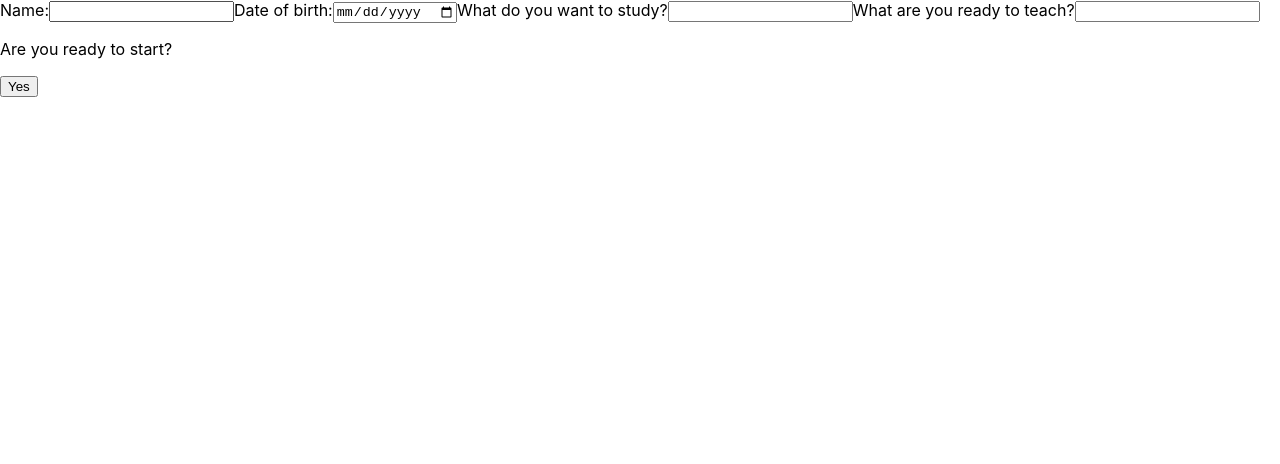
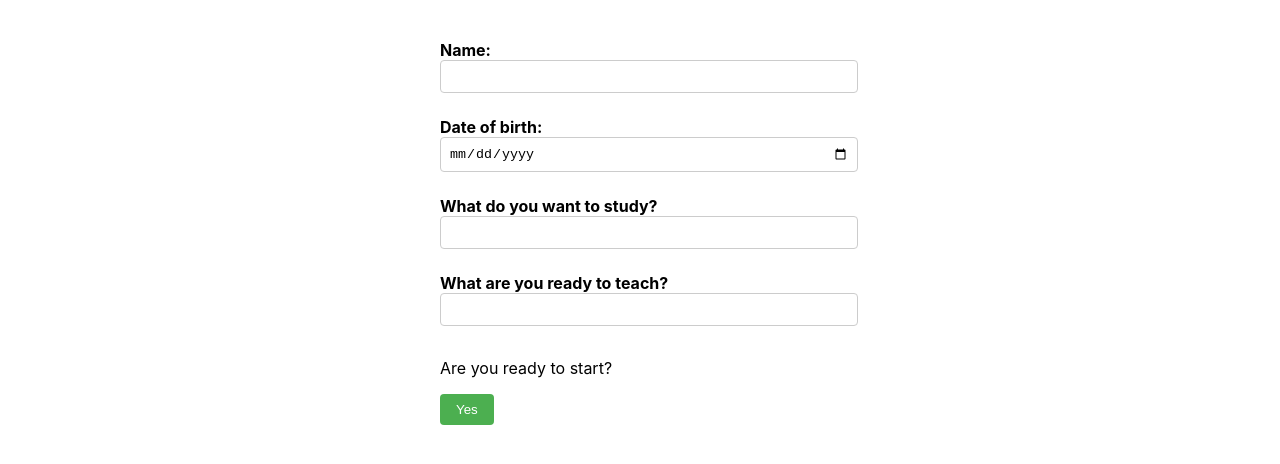
Before and after one commit to Misofser/cogniswap, a React (Create React App) app: page / in a window 1280 px wide. Shown: the top 464 px of the page. Built offline with nearby package versions, Linux system fonts and the light colour scheme.

Commit message:
Apply styling to the registration form

```diff
--- a/src/App.css
+++ b/src/App.css
@@ -1,38 +1,32 @@
-.App {
-  text-align: center;
+.form-container {
+  width: 400px;
+  margin: 0 auto;
+  padding: 40px
 }
 
-.App-logo {
-  height: 40vmin;
-  pointer-events: none;
+.form-label {
+  display: block;
+  margin-bottom: 8px;
+  font-weight: bold;
 }
 
-@media (prefers-reduced-motion: no-preference) {
-  .App-logo {
-    animation: App-logo-spin infinite 20s linear;
-  }
+.form-input {
+  width: 100%;
+  padding: 8px;
+  border: 1px solid #ccc;
+  border-radius: 4px;
+  margin-bottom: 16px;
 }
 
-.App-header {
-  background-color: #282c34;
-  min-height: 100vh;
-  display: flex;
-  flex-direction: column;
-  align-items: center;
-  justify-content: center;
-  font-size: calc(10px + 2vmin);
-  color: white;
+.form-submit {
+  background-color: #4caf50;
+  color: #fff;
+  padding: 8px 16px;
+  border: none;
+  border-radius: 4px;
+  cursor: pointer;
 }
 
-.App-link {
-  color: #61dafb;
+.form-submit:hover {
+  background-color: #09a0bb;
 }
-
-@keyframes App-logo-spin {
-  from {
-    transform: rotate(0deg);
-  }
-  to {
-    transform: rotate(360deg);
-  }
-}
--- a/src/App.js
+++ b/src/App.js
@@ -1,4 +1,5 @@
 import React, { useState } from 'react';
+import './App.css';
 
 function App() {
   const [formData, setFormData] = useState({
@@ -22,50 +23,56 @@ function App() {
   };
 
   return (
+    <div className="form-container">
       <form onSubmit={handleSubmit}>
-      <label>
+        <label className="form-label">
           Name:
           <input
             type="text"
             name="name"
             value={formData.name}
             onChange={handleInputChange}
+            className="form-input"
           />
         </label>
 
-      <label>
+        <label className="form-label">
           Date of birth:
           <input
             type="date"
             name="age"
             value={formData.age}
             onChange={handleInputChange}
+            className="form-input"
           />
         </label>
 
-      <label>
+        <label className="form-label">
           What do you want to study?
           <input
             type="text"
             name="study"
             value={formData.study}
             onChange={handleInputChange}
+            className="form-input"
           />
         </label>
 
-      <label>
+        <label className="form-label">
           What are you ready to teach?
           <input
             type="text"
             name="teach"
             value={formData.teach}
             onChange={handleInputChange}
+            className="form-input"
           />
         </label>
 
         <p>Are you ready to start?</p>
-      <button type="submit">Yes</button>
+        <button type="submit" className="form-submit">Yes</button>
       </form>
+    </div>
   );
 }
 
```
Lines whose indentation alone changed are shown as unchanged.
